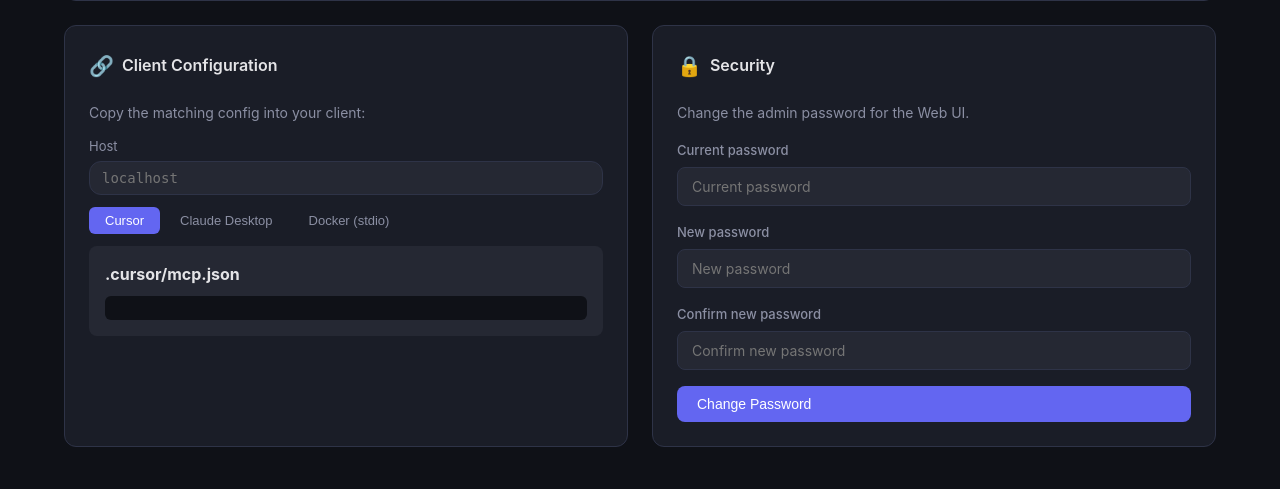
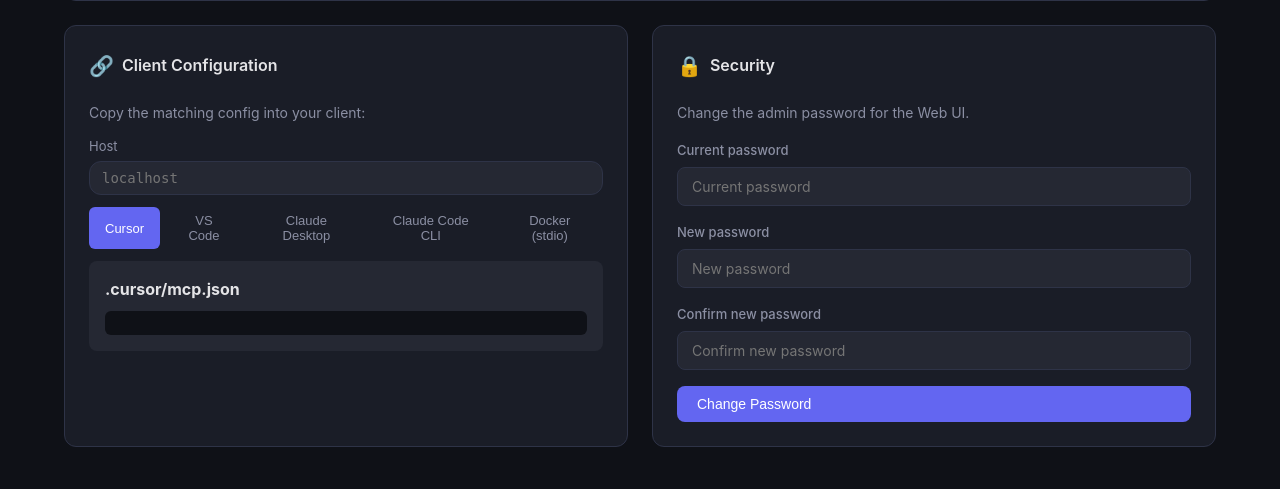
Before and after one commit to dl4rce/flaiwheel, a Python web app: template src/flaiwheel/templates/index.html in a window 1280 px wide. Shown: the part 2812-3301 px from the top of the page. Run offline with Jinja, Linux system fonts and the light colour scheme; the template is opened without the code that fills it, so the values that code supplies are empty.

Commit message:
feat: add VS Code and Claude Code CLI tabs to Web UI Client Configuration
- Added VS Code tab: .vscode/mcp.json with native SSE format ("servers" key)
  with note that VS Code 1.99+ and GitHub Copilot are required
- Added Claude Code CLI tab: shows the one-time terminal command
  (claude mcp add --transport sse --scope project flaiwheel ...)
- Fixed Claude Desktop tab: was showing wrong SSE format; now correctly
  shows mcp-remote stdio bridge config (npx -y mcp-remote <url>)
- showTab() and updateConnectionConfigs() updated for all 5 tabs
- All configs respect the custom Host input field

Made-with: Cursor

```diff
--- a/src/flaiwheel/templates/index.html
+++ b/src/flaiwheel/templates/index.html
@@ -582,16 +582,29 @@
                 </div>
                 <div class="tab-row">
                     <button class="tab-btn active" onclick="showTab(this, 'tab-cursor')">Cursor</button>
+                    <button class="tab-btn" onclick="showTab(this, 'tab-vscode')">VS Code</button>
                     <button class="tab-btn" onclick="showTab(this, 'tab-claude')">Claude Desktop</button>
+                    <button class="tab-btn" onclick="showTab(this, 'tab-claudecode')">Claude Code CLI</button>
                     <button class="tab-btn" onclick="showTab(this, 'tab-docker')">Docker (stdio)</button>
                 </div>
                 <div id="tab-cursor" class="connection-info">
                     <strong>.cursor/mcp.json</strong>
                     <code id="config-cursor"></code>
                 </div>
+                <div id="tab-vscode" class="connection-info" style="display:none;">
+                    <strong>.vscode/mcp.json</strong>
+                    <p style="font-size:12px; color:var(--text-dim); margin:6px 0 8px;">Requires VS Code 1.99+ with GitHub Copilot. Native SSE — no bridge needed.</p>
+                    <code id="config-vscode"></code>
+                </div>
                 <div id="tab-claude" class="connection-info" style="display:none;">
-                    <strong>claude_desktop_config.json</strong>
+                    <strong>~/Library/Application Support/Claude/claude_desktop_config.json</strong>
+                    <p style="font-size:12px; color:var(--text-dim); margin:6px 0 8px;">Requires Node.js (uses <code>mcp-remote</code> as stdio→SSE bridge). Restart Claude for Mac after editing.</p>
                     <code id="config-claude"></code>
+                </div>
+                <div id="tab-claudecode" class="connection-info" style="display:none;">
+                    <strong>Run once in your project directory:</strong>
+                    <p style="font-size:12px; color:var(--text-dim); margin:6px 0 8px;">Registers Flaiwheel as a project-scoped MCP server. Verify with <code>/mcp</code> inside Claude Code.</p>
+                    <code id="config-claudecode"></code>
                 </div>
                 <div id="tab-docker" class="connection-info" style="display:none;">
                     <strong>.cursor/mcp.json (Docker stdio)</strong>
@@ -1215,23 +1228,43 @@
         var host = (hostInput && hostInput.value.trim()) || window.location.hostname;
         hostInput.placeholder = window.location.hostname;
         var ssePort = currentConfig.sse_port || 8081;
+        var sseUrl = 'http://' + host + ':' + ssePort + '/sse';
 
+        // Cursor — SSE (type field optional but included for clarity)
         document.getElementById('config-cursor').textContent = JSON.stringify({
             "mcpServers": {
                 "flaiwheel": {
-                    "url": "http://" + host + ":" + ssePort + "/sse"
+                    "type": "sse",
+                    "url": sseUrl
                 }
             }
         }, null, 2);
 
-        document.getElementById('config-claude').textContent = JSON.stringify({
-            "mcpServers": {
+        // VS Code 1.99+ — native SSE, uses "servers" key
+        document.getElementById('config-vscode').textContent = JSON.stringify({
+            "servers": {
                 "flaiwheel": {
-                    "url": "http://" + host + ":" + ssePort + "/sse"
+                    "type": "sse",
+                    "url": sseUrl
                 }
             }
         }, null, 2);
 
+        // Claude Desktop — stdio only, needs mcp-remote bridge via npx
+        document.getElementById('config-claude').textContent = JSON.stringify({
+            "mcpServers": {
+                "flaiwheel": {
+                    "command": "npx",
+                    "args": ["-y", "mcp-remote", sseUrl]
+                }
+            }
+        }, null, 2);
+
+        // Claude Code CLI — one-time terminal command
+        document.getElementById('config-claudecode').textContent =
+            'claude mcp add --transport sse --scope project flaiwheel ' + sseUrl;
+
+        // Docker stdio
         document.getElementById('config-docker').textContent = JSON.stringify({
             "mcpServers": {
                 "flaiwheel": {
@@ -1250,7 +1283,7 @@
     function showTab(btn, tabId) {
         btn.parentElement.querySelectorAll('.tab-btn').forEach(function(b) { b.classList.remove('active'); });
         btn.classList.add('active');
-        ['tab-cursor', 'tab-claude', 'tab-docker'].forEach(function(id) {
+        ['tab-cursor', 'tab-vscode', 'tab-claude', 'tab-claudecode', 'tab-docker'].forEach(function(id) {
             document.getElementById(id).style.display = id === tabId ? 'block' : 'none';
         });
     }
```
